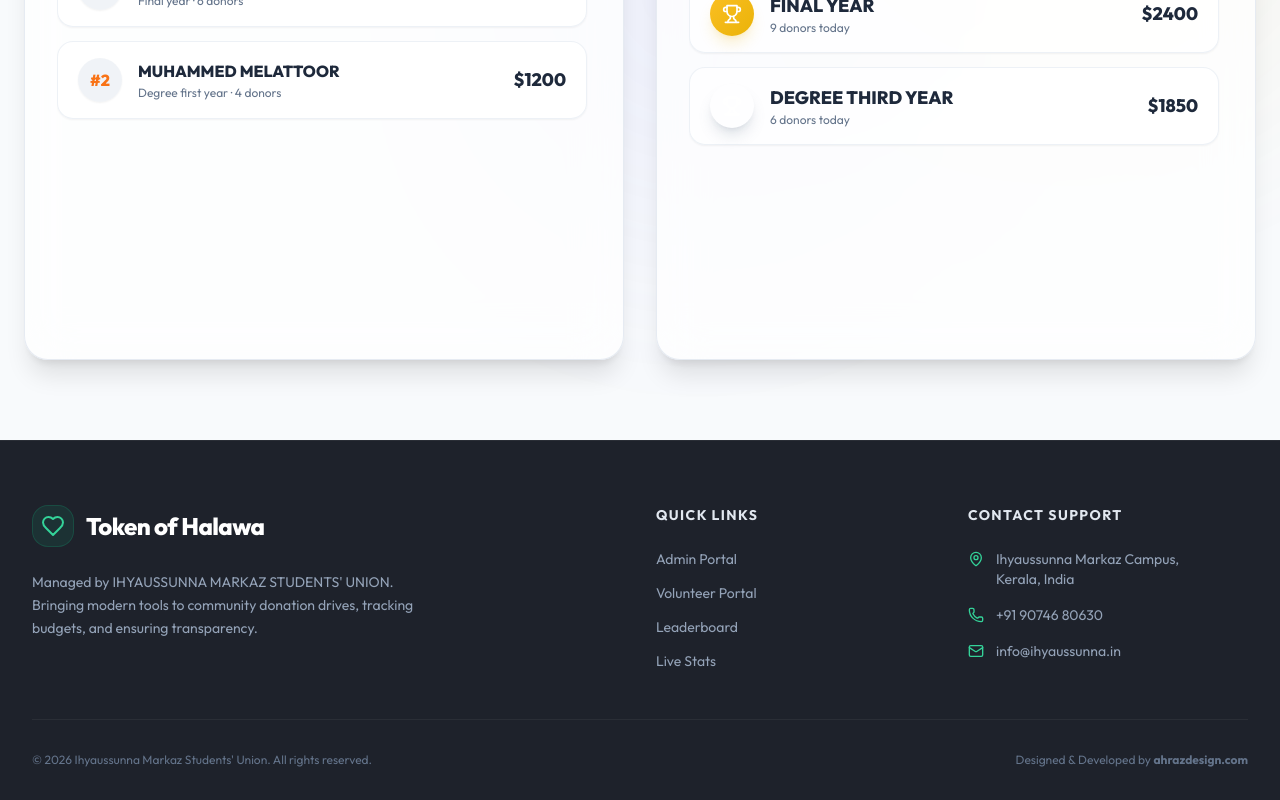
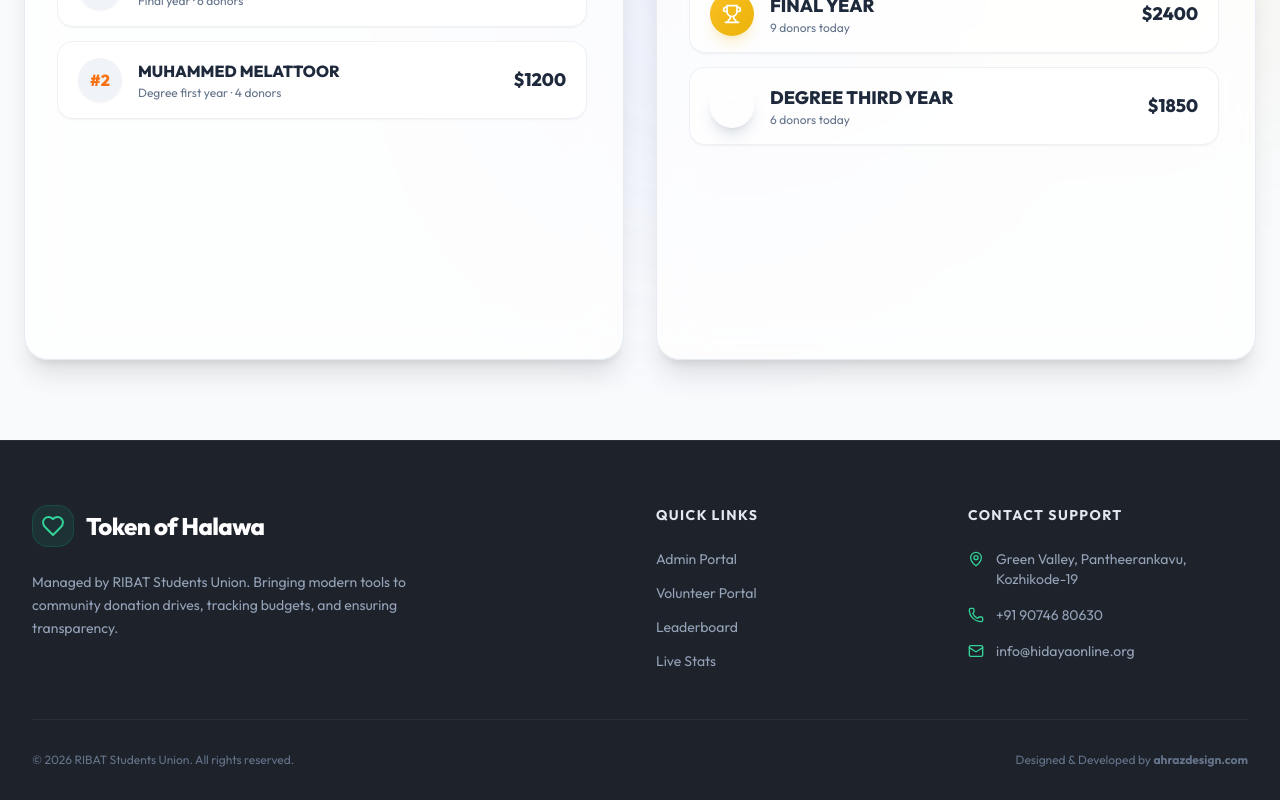
Before and after one commit to ribatmedia/token-of-halawa, a Next.js app in the folder frontend/: page / in a window 1280 px wide. Shown: the part 1324-2124 px from the top of the page. Built offline with nearby package versions, Linux system fonts and the light colour scheme.

Commit message:
Update organization branding to RIBAT Students Union, location to Green Valley, Kozhikode, and web URL to hidayaonline.org

```diff
--- a/frontend/src/app/page.tsx
+++ b/frontend/src/app/page.tsx
@@ -220,7 +220,7 @@ export default function HomePage() {
       <section className="pt-20 pb-24 text-center px-6 relative z-10">
         <div className="max-w-4xl mx-auto">
           <div className="inline-flex items-center gap-2 mb-4 px-4.5 py-1.5 rounded-full bg-emerald-500/10 border border-emerald-500/25 text-emerald-600 font-bold text-xs uppercase tracking-wide">
-            <Sparkles className="w-3.5 h-3.5" /> Managed by Ihyaussunna
+            <Sparkles className="w-3.5 h-3.5" /> Managed by RIBAT Students Union
           </div>
           <h1 className="text-5xl md:text-7xl font-extrabold tracking-tight text-slate-900 mb-6">
             Connecting Hearts<br />
@@ -387,7 +387,7 @@ export default function HomePage() {
                 <h2 className="text-2xl font-black tracking-tight text-white">Token of Halawa</h2>
               </div>
               <p className="text-sm text-slate-400 max-w-sm leading-relaxed mb-6">
-                Managed by IHYAUSSUNNA MARKAZ STUDENTS' UNION. Bringing modern tools to community donation drives, tracking budgets, and ensuring transparency.
+                Managed by RIBAT Students Union. Bringing modern tools to community donation drives, tracking budgets, and ensuring transparency.
               </p>
             </div>
 
@@ -406,7 +406,7 @@ export default function HomePage() {
               <ul className="space-y-4 text-sm text-slate-400">
                 <li className="flex items-start gap-3">
                   <MapPin className="w-4 h-4 text-emerald-400 shrink-0 mt-0.5" />
-                  <span>Ihyaussunna Markaz Campus,<br />Kerala, India</span>
+                  <span>Green Valley, Pantheerankavu,<br />Kozhikode-19</span>
                 </li>
                 <li className="flex items-center gap-3">
                   <Phone className="w-4 h-4 text-emerald-400 shrink-0" />
@@ -414,7 +414,7 @@ export default function HomePage() {
                 </li>
                 <li className="flex items-center gap-3">
                   <Mail className="w-4 h-4 text-emerald-400 shrink-0" />
-                  <span>info@ihyaussunna.in</span>
+                  <span>info@hidayaonline.org</span>
                 </li>
               </ul>
             </div>
@@ -423,7 +423,7 @@ export default function HomePage() {
 
           <div className="border-t border-white/5 pt-8 flex flex-col md:flex-row justify-between items-center text-xs text-slate-500">
             <p className="text-center md:text-left mb-4 md:mb-0">
-              &copy; 2026 Ihyaussunna Markaz Students' Union. All rights reserved.
+              &copy; 2026 RIBAT Students Union. All rights reserved.
             </p>
             <p>
               Designed & Developed by <a href="#" className="hover:text-emerald-400 transition font-bold">ahrazdesign.com</a>
--- a/frontend/src/components/DashboardOverview.tsx
+++ b/frontend/src/components/DashboardOverview.tsx
@@ -630,7 +630,7 @@ export default function DashboardOverview() {
                 required
                 value={authEmail}
                 onChange={(e) => setAuthEmail(e.target.value)}
-                placeholder="e.g. info@ihyaussunna.in"
+                placeholder="e.g. info@hidayaonline.org"
                 className="w-full bg-slate-200/50 dark:bg-black/20 border border-slate-350 dark:border-white/10 rounded-2xl px-4 py-2.5 text-sm text-slate-800 dark:text-slate-200 outline-none focus:ring-2 focus:ring-emerald-500/40"
               />
             </div>
```
